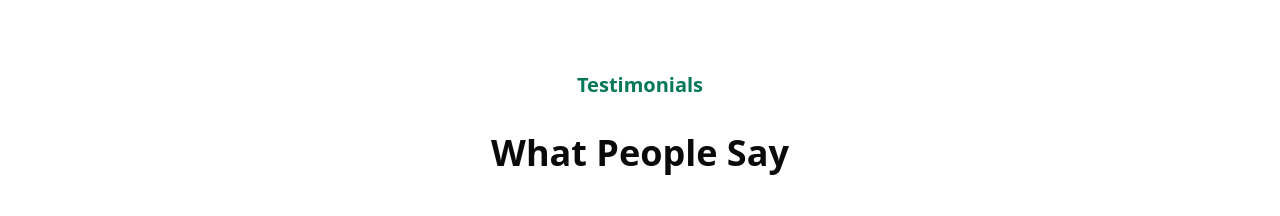
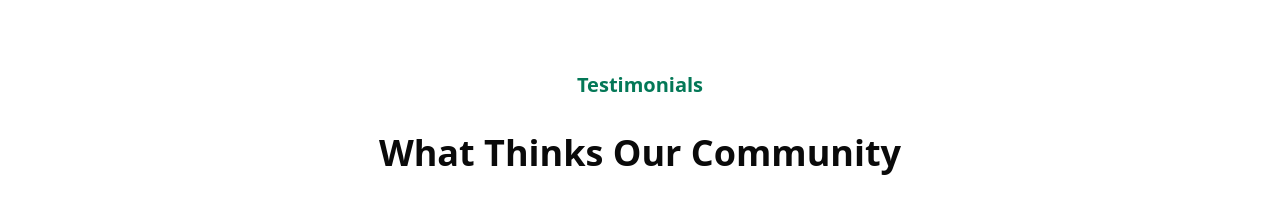
Before and after one commit to shawonetc42/blood, a Next.js app: page / in a window 1280 px wide. Shown: the part 1200-1416 px from the top of the page. Built offline with nearby package versions, Linux system fonts and the light colour scheme; grey boxes are pictures that could not be loaded.

Commit message:
Update People.js v2

```diff
--- a/components/Home/People.js
+++ b/components/Home/People.js
@@ -7,7 +7,7 @@ function People() {
       Testimonials
     </div>
     <div className="justify-center text-neutral-950 text-center text-4xl font-bold leading-10 self-center whitespace-nowrap mt-8">
-      What People Say
+      What Thinks Our Community
     </div>
     <div className="self-center flex w-44 max-w-full items-stretch gap-2 mt-11 max-md:mt-10">
       <img
```
